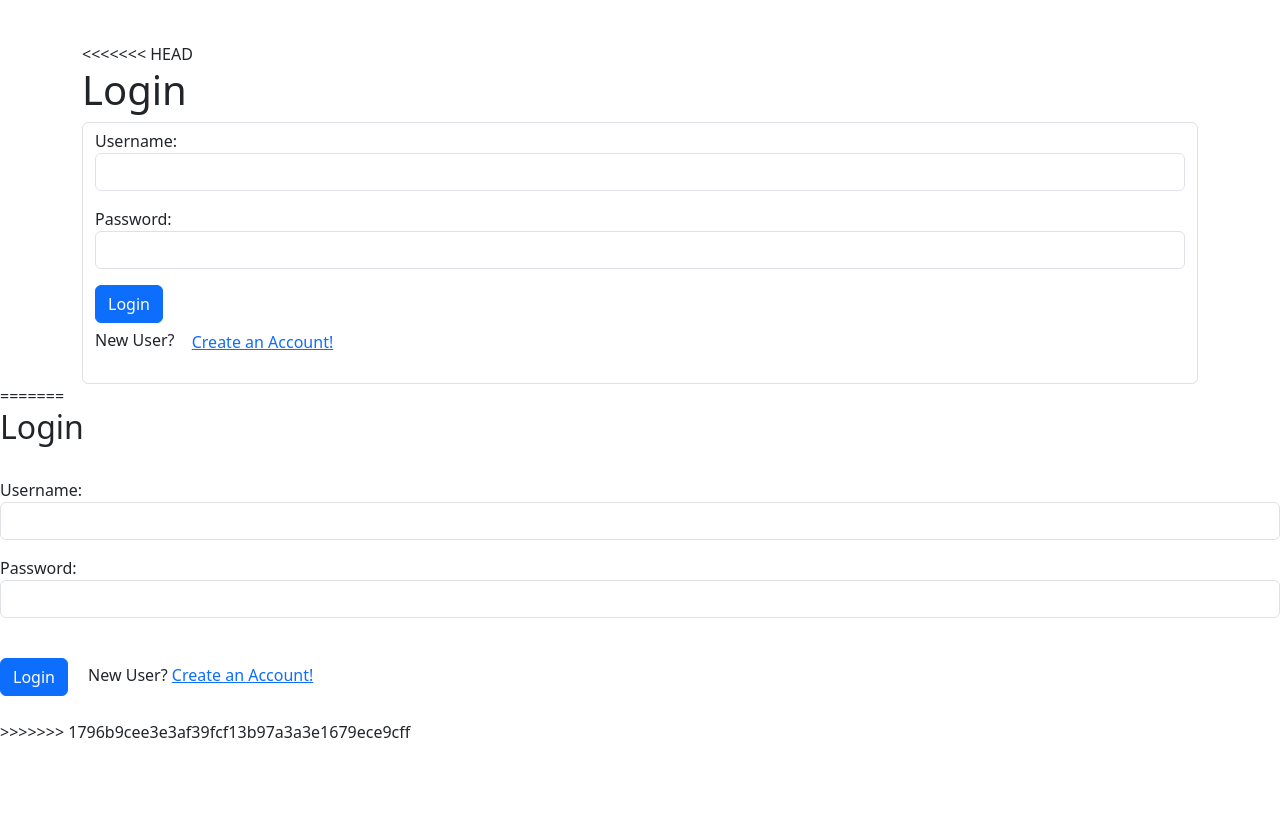
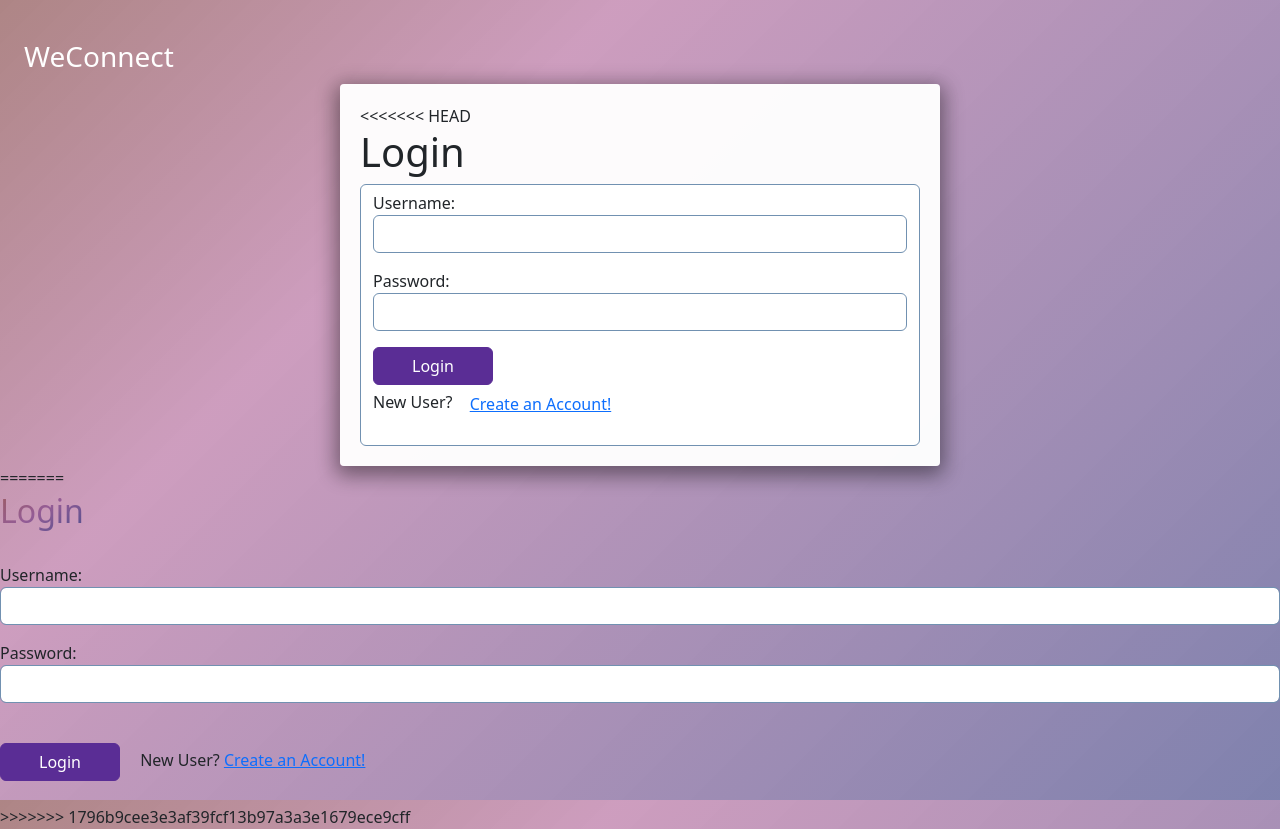
Before and after one commit to pbramhane/Social-Media, a Django app: page / in a window 1280 px wide. Before the commit the page ends 738 px from the top, so only its background shows below. Run offline with Django 4.2, Linux system fonts and the light colour scheme.

Commit message:
design changes

```diff
--- a/weConnect/templates/mylogin.html
+++ b/weConnect/templates/mylogin.html
@@ -8,19 +8,12 @@
     <link href="https://cdn.jsdelivr.net/npm/bootstrap@5.3.2/dist/css/bootstrap.min.css" rel="stylesheet">
     <style>
         /* Additional custom styles for the form */
-<<<<<<< HEAD
-        body {
-            padding-top: 50px;
-            color: white;
-            background-color: black;
-=======
         h2 {
             background: linear-gradient(150deg, rgb(156 93 95) 0%, rgb(148 92 149) 50%, rgb(80 79 143) 100%) !important;
             -webkit-background-clip: text !important;
             -webkit-text-fill-color: transparent;
             width: max-content;
             line-height: 1.3;
->>>>>>> 1796b9cee3e3af39fcf13b97a3a3e1679ece9cff
         }
         body {
             padding-top: 40px;
```
